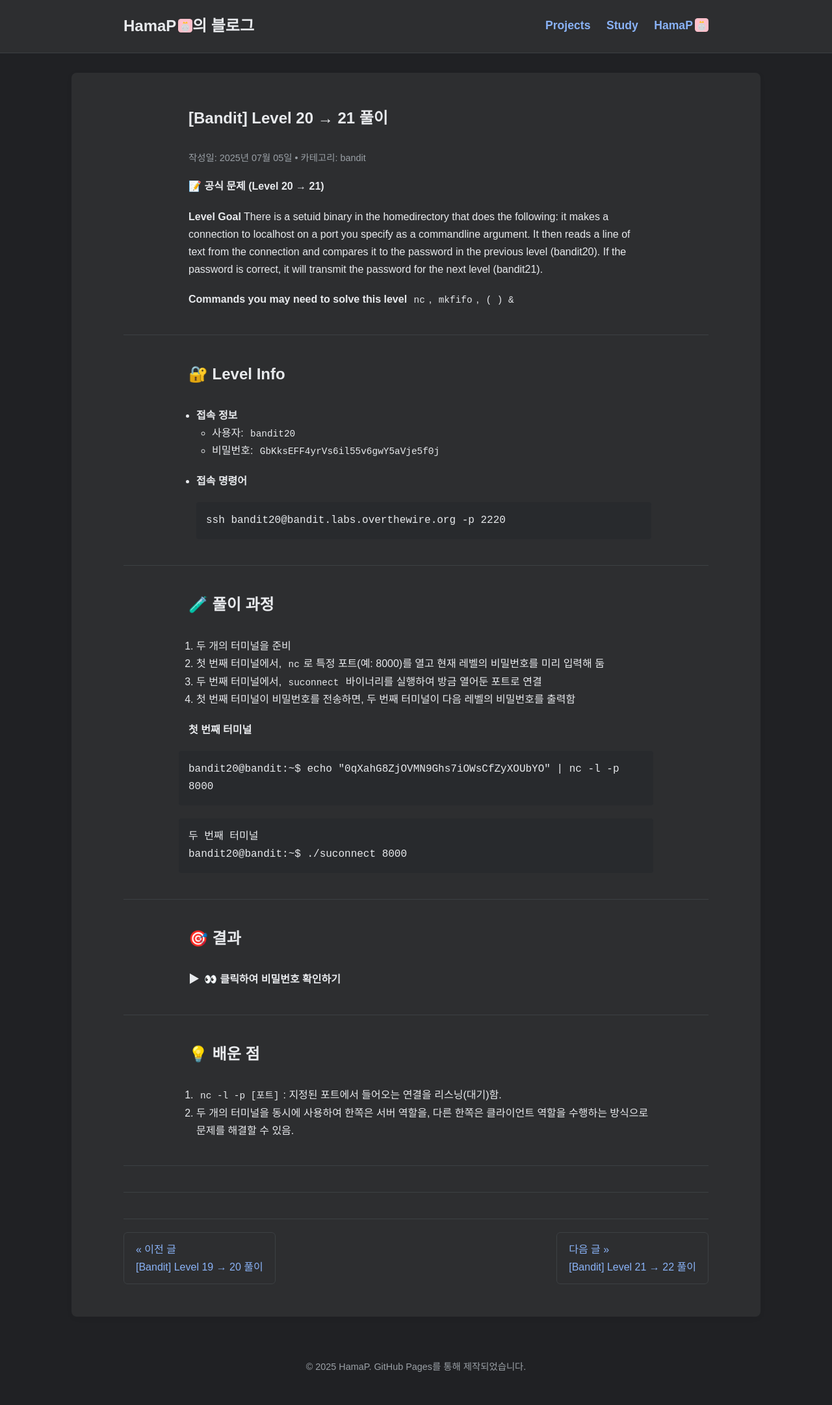
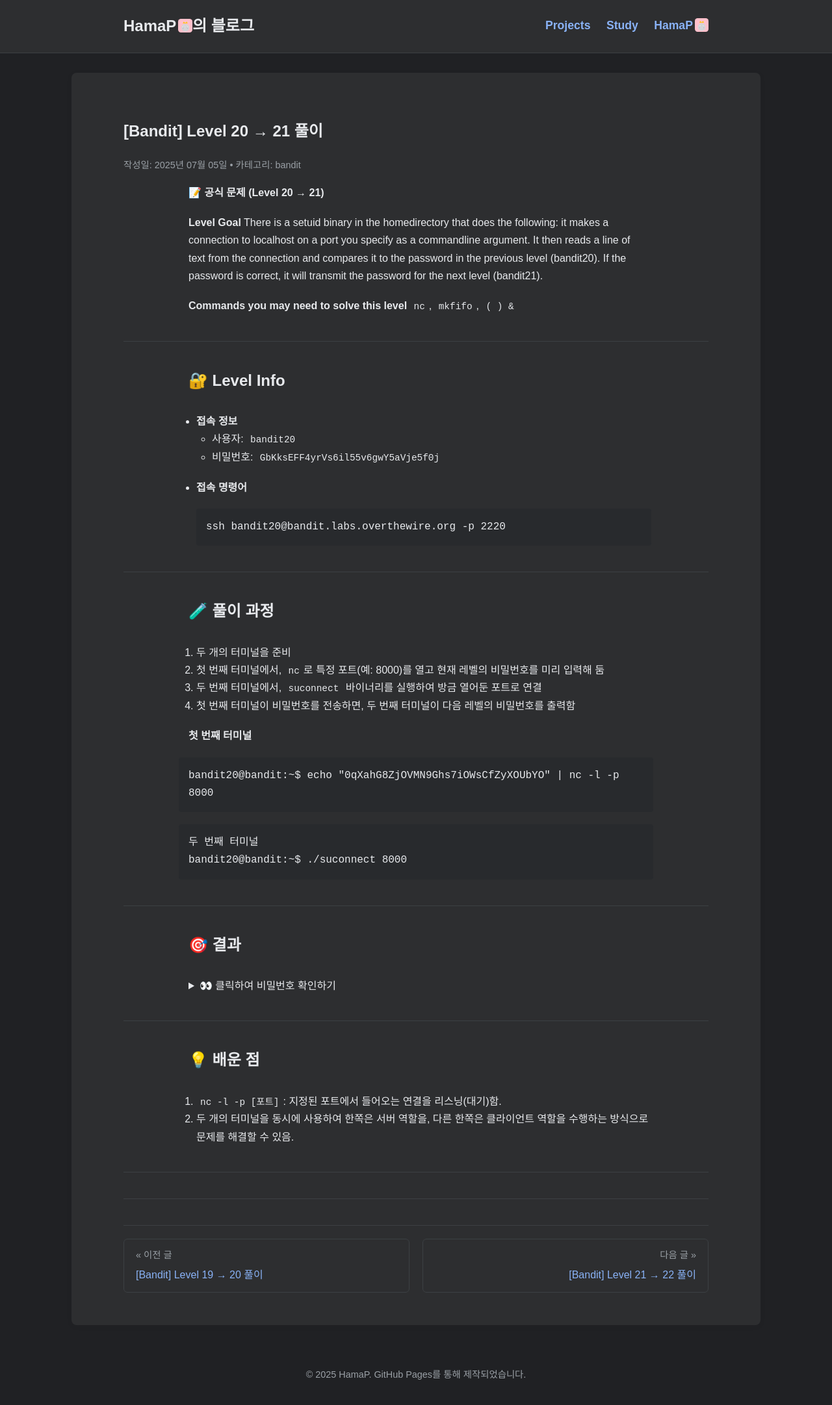
Before and after one commit to HamaP0/HamaP0.github.io, a Jekyll site: the page built from _posts/2025-07-05-bandit-level20-21.md, in a window 1280 px wide. Shown: the whole page at 65% size. Built offline with Jekyll 4.4.1, drawn with Linux system fonts in a browser that asks for light colours; some web fonts are replaced.

Commit message:
Update style.scss

```diff
--- a/assets/css/style.scss
+++ b/assets/css/style.scss
@@ -109,106 +109,73 @@
 /* ------------------- */
 /* 본문 문단 너비 제한 */
 /* ------------------- */
-.content-wrapper p,
-.content-wrapper h1,
-.content-wrapper h2,
-.content-wrapper h3,
-.content-wrapper h4,
-.content-wrapper h5,
-.content-wrapper h6,
-.content-wrapper ol,
-.content-wrapper ul,
-.content-wrapper pre,
-.content-wrapper details {
+.post-content p,
+.post-content h1,
+.post-content h2,
+.post-content h3,
+.post-content h4,
+.post-content h5,
+.post-content h6,
+.post-content ol,
+.post-content ul,
+.post-content pre,
+.post-content details {
   margin: 0 auto 1.2em;
   max-width: 700px;
 }
 
-.content-wrapper ol,
-.content-wrapper ul {
+.post-content ol,
+.post-content ul {
   padding-left: 1.5em;
   list-style-position: outside;
 }
 
-.content-wrapper :not(pre) > code {
+.post-content :not(pre) > code {
   padding: 3px 6px;
   font-size: 0.9em;
 }
 
 /*
    ==========================================================================
-   (수정됨) 이미지 및 미디어 스타일 (가장 중요한 부분)
+   (수정됨) 이미지 및 미디어 스타일
    ==========================================================================
 */
-
-/* --- 1. 모든 이미지 반응형으로 만들기 --- */
-.content-wrapper img {
-  max-width: 100%; /* 이 마법 같은 한 줄이 이미지가 부모 요소를 벗어나지 않게 합니다. */
-  height: auto; /* 이미지 비율을 유지합니다. */
-  display: block; /* 이미지 아래 불필요한 여백을 제거합니다. */
-  margin-left: auto; /* 기본적으로 이미지를 가운데 정렬합니다. */
+.post-content img {
+  max-width: 100%;
+  height: auto;
+  display: block;
+  margin-left: auto;
   margin-right: auto;
-  border-radius: 8px; /* 이미지 모서리를 살짝 둥글게 만듭니다. */
-  margin-bottom: 1.2em; /* 문단과의 간격을 유지합니다. */
+  border-radius: 8px;
+  margin-bottom: 1.2em;
+  cursor: zoom-in;
+  /* 부드러운 전환 효과를 추가합니다. */
+  transition: transform 0.3s ease-in-out;
 }
 
-/* --- 2. 가로 정렬 컨테이너 (Flexbox) --- */
-.image-container {
-  display: flex;
-  align-items: flex-start;
-  justify-content: center;
-  gap: 1.5rem; /* 이미지 사이의 간격 */
-  margin: 2rem auto; /* 위아래 및 가운데 정렬 */
-  flex-wrap: wrap;
-  max-width: 100%; /* 텍스트 너비(700px)를 무시하고 전체 너비 사용 */
+/*
+   ==========================================================================
+   (추가됨) 이미지 확대 스타일
+   ==========================================================================
+*/
+.post-content img.zoomed {
+  transform: scale(1.5);
+  cursor: zoom-out;
+  /* 확대 시 다른 요소 위로 올라오도록 z-index를 설정합니다. */
+  position: relative;
+  z-index: 10;
 }
-
-.image-container > div {
-  flex: 1;
-  min-width: 200px;
-}
-
-/* --- 3. 이미지 정렬 클래스 (기본 가운데 정렬을 덮어쓰기 위함) --- */
-.align-center {
-  margin-left: auto;
-  margin-right: auto;
-}
-
-.align-left {
-  margin-left: 0;
-  margin-right: auto;
-}
-
-.align-right {
-  margin-left: auto;
-  margin-right: 0;
-}
-
-/* --- 4. 이미지 설명(캡션) 스타일 --- */
-.caption {
-  text-align: center;
-  font-size: 0.9em;
-  color: #888;
-  margin-top: 0.5rem;
-}
-
-/* ========================================================================== */
 
 /* ------------------- */
 /* 코드 블록 스타일 */
 /* ------------------- */
-.content-wrapper pre,
-.details pre {
+.content-wrapper pre {
   background-color: var(--code-bg);
   padding: 15px;
   white-space: pre-wrap;
   overflow-wrap: break-word;
   position: relative;
   border-radius: 4px;
-}
-
-.content-wrapper pre::before {
-  content: "";
 }
 
 .copy-button {
@@ -229,43 +196,6 @@
   opacity: 0.7;
 }
 
-.copy-button:hover {
-  opacity: 1;
-}
-
-.copy-button:active {
-  background-color: var(--category-color);
-}
-
-/* ------------------- */
-/* details/summary 스타일 */
-/* ------------------- */
-.content-wrapper details {
-  cursor: pointer;
-}
-
-.content-wrapper summary {
-  font-weight: bold;
-  outline: none;
-  list-style: none;
-}
-
-.content-wrapper summary::-webkit-details-marker {
-  display: none;
-}
-
-.content-wrapper summary::before {
-  content: "▶";
-  display: inline-block;
-  margin-right: 0.5em;
-  transform: rotate(0deg);
-  transition: transform 0.2s;
-}
-
-.content-wrapper details[open] summary::before {
-  transform: rotate(90deg);
-}
-
 /* ------------------- */
 /* 포스트/카테고리 목록 */
 /* ------------------- */
@@ -275,21 +205,26 @@
 }
 
 .post-list,
-.category-list {
+.category-list,
+.project-list {
   list-style: none;
   padding-left: 0;
 }
 
 .post-list li {
-  margin-bottom: 40px;
+  margin-bottom: 30px;
 }
 
 .post-list a.post-link {
   color: var(--text-color);
   text-decoration: none;
 }
+.post-list h3 {
+  margin-bottom: 0.5rem;
+}
 
-.category-list li {
+.category-list li,
+.project-list li {
   margin-bottom: 10px;
 }
 
@@ -305,43 +240,29 @@
   filter: brightness(1.2);
 }
 
-/* ------------------- */
-/* 포스트 내비게이션    */
-/* ------------------- */
+
+/*
+   ==========================================================================
+   (수정됨) 포스트 네비게이션
+   ==========================================================================
+*/
 .post-nav {
   margin-top: 40px;
   padding-top: 20px;
   border-top: 1px solid var(--border-color);
   display: flex;
   justify-content: space-between;
-  align-items: center;
+  gap: 20px; /* 버튼 사이 간격 */
 }
 
-.post-nav .prev,
-.post-nav .next {
-  flex: 0 0 48%;
+.post-nav-item, .post-nav-item-placeholder {
+  flex: 1; /* 양쪽 버튼이 동일한 너비를 갖도록 설정 */
+  min-width: 0; /* flex item이 줄어들 수 있도록 허용 */
 }
 
-.post-nav .prev {
-  text-align: left;
-}
-
-.post-nav .next {
-  text-align: right;
-}
-
-.post-nav .next:only-child {
-  margin-left: auto;
-}
-.post-nav .prev:only-child {
-  margin-right: auto;
-}
-
-.post-nav a {
-  display: block;
-  white-space: nowrap;
-  overflow: hidden;
-  text-overflow: ellipsis;
+.post-nav-item {
+  display: flex;
+  flex-direction: column;
   padding: 12px 18px;
   background-color: var(--content-bg);
   border: 1px solid var(--border-color);
@@ -350,9 +271,30 @@
   transition: background-color 0.2s, color 0.2s;
 }
 
-.post-nav a:hover {
+.post-nav-item:hover {
   background-color: var(--border-color);
   color: var(--link-hover-color);
+  text-decoration: none;
+}
+
+.post-nav-prev {
+  text-align: left;
+}
+
+.post-nav-next {
+  text-align: right;
+}
+
+.post-nav-item .nav-arrow {
+  font-size: 0.9em;
+  color: var(--footer-text);
+  margin-bottom: 5px;
+}
+
+.post-nav-item .post-title {
+  white-space: nowrap;
+  overflow: hidden;
+  text-overflow: ellipsis; /* 제목이 길 경우 ...으로 표시 */
 }
 
 /* ------------------- */
@@ -384,10 +326,6 @@
   vertical-align: -0.05em;
 }
 
-.light-icon {
-  display: none; /* 라이트 테마를 사용하지 않으므로 항상 숨김 */
+.dark-icon {
+  display: inline-block;
 }
-
-.dark-icon {
-  display: inline-block; /* 다크 모드만 사용하므로 항상 보이도록 */
-}
```
